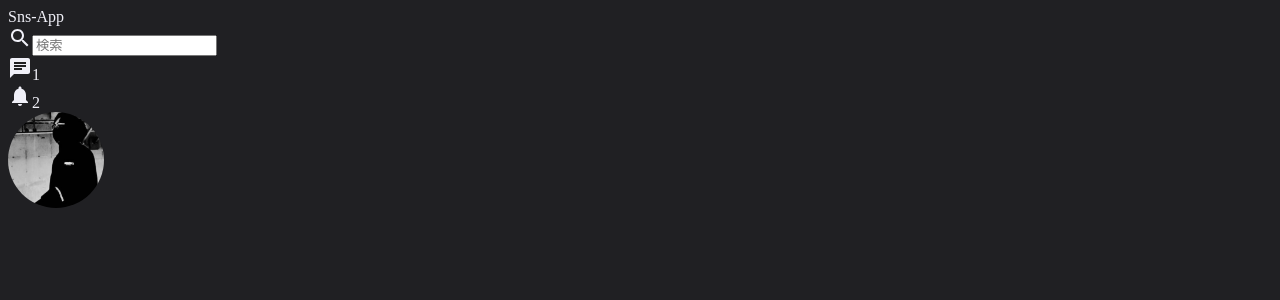
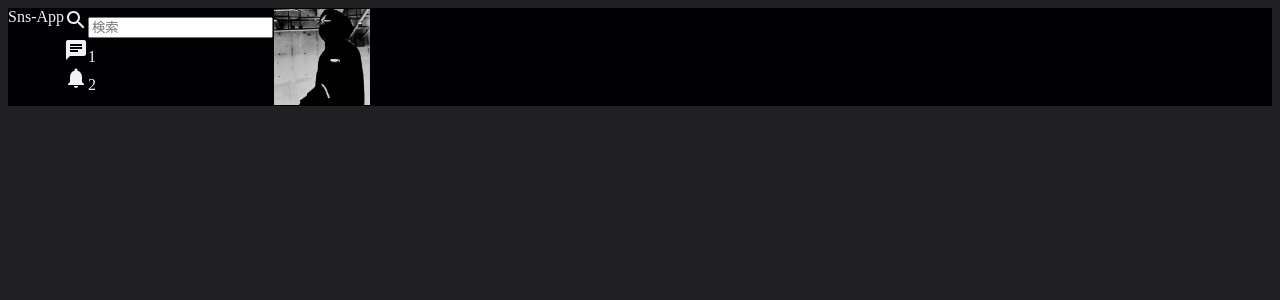
Before and after one commit to eternaleight/geek-sns, a React (Create React App) app: page / in a window 1280 px wide. Shown: the top 300 px of the page. Built offline with nearby package versions, Linux system fonts and the light colour scheme.

Commit message:
feat(topbar): add mui components & profile icon

```diff
--- a/src/components/Topbar.jsx
+++ b/src/components/Topbar.jsx
@@ -1,16 +1,25 @@
-import { Chat, Notifications, Search } from '@mui/icons-material'
+import {
+  Chat,
+  Notifications,
+  Search,
+} from '@mui/icons-material'
 import React from 'react'
 import './Topbar.scss'
 
+const style = {
+  topbarContainer: `bg-[#010103] flex w-full`,
+  topbarImg: `w-24 p-[1px] transtion-[radius] bg-gradient-to-br from-pink-300 via-purple-300 to-indigo-400 duration-[.15s] parent hover:rounded-[50px] hover:cursor-pointer`,
+}
+
 const Topbar = () => {
   return (
-    <div className="topbarContainer">
+    <div className={style.topbarContainer}>
       <div className="topbarLeft">
         <span className="logo">Sns-App</span>
       </div>
       <div className="topbarCenter">
         <div className="searchbar">
-      <Search className="searchIcon" />
+          <Search className="searchIcon" />
           <input
             type="text"
             className="searchbar"
@@ -19,17 +28,17 @@ const Topbar = () => {
         </div>
         <div className="topbarRight">
           <div className="topbarIconItem">
-      <Chat/>
-      <span className="topbarIconBadge">1</span>
+            <Chat />
+            <span className="topbarIconBadge">1</span>
           </div>
-      <Notifications/>
-      <span className="topbarIconBadge">2</span>
+          <Notifications />
+          <span className="topbarIconBadge">2</span>
         </div>
       </div>
       <img
         src="/assets/person/1.jpeg"
         alt=""
-        className="w-24 rounded-full topbarImg"
+        className={style.topbarImg}
       />
     </div>
   )
```
Also changed, not shown: src/components/Topbar.scss (line endings or trailing spaces).
